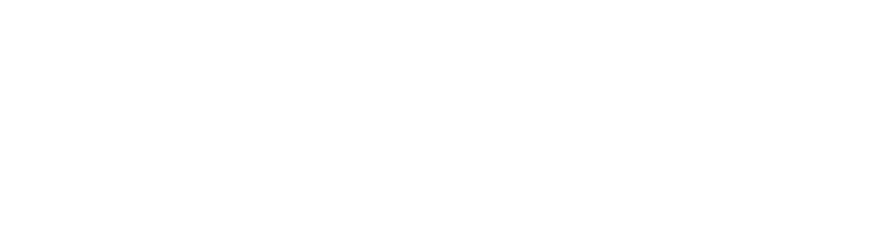
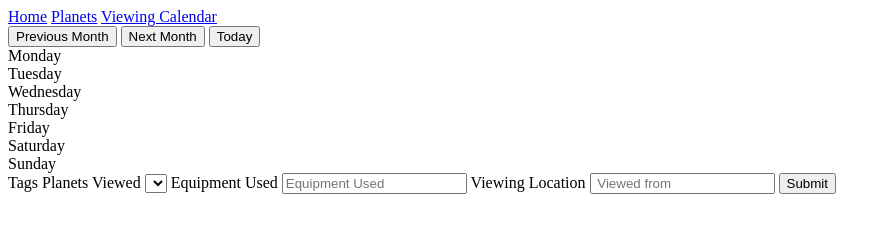
Before and after one commit to Joshua-Hetherton/Planet-Finder-PWA, a website: page views/calender.html in a window 1280 px wide. Shown: the whole page, without its empty margins (0-891 px from the left). Drawn offline with Linux system fonts and the light colour scheme.

Commit message:
Feat: Added basic Calendar fields+layout for dates

```diff
--- a/views/calender.html
+++ b/views/calender.html
@@ -4,7 +4,54 @@
         <title>Planet Calendar</title>
     </head>
     <body>
+        <div class="navigation-bar">
+            <a href="/">Home</a>
+            <a href="/views/planet-info.html">Planets</a>
+            <a href="/views/calender.html">Viewing Calendar</a>
+        </div>
 
+        <div class="calendar-container">
+            <div class="calendar-control">
+                <button id="Previous-Month">Previous Month</button>
+                <button id="Next-Month"> Next Month</button>
+                <button id="Today">Today</button>
+            </div>
+            <div id="calendar-weekdays">
+                <div class="weekday">Monday</div>
+                <div class="weekday">Tuesday</div>
+                <div class="weekday">Wednesday</div>
+                <div class="weekday">Thursday</div>
+                <div class="weekday">Friday</div>
+                <div class="weekday">Saturday</div>
+                <div class="weekday">Sunday</div>
+
+            </div>
+            <div id="grid-calender">
+
+            </div>
+        </div>
+
+        <div id="Edit-day" class="hidden">
+            <div class="Edit-container">
+                <label>Tags</label>
+
+                <label>Planets Viewed</label>
+                <select id="planet-view-tags">
+                    <!-- Dynamic via JavaScript-->
+                </select>
+
+                <label>Equipment Used</label>
+                <input type="string" id="equipment-used" placeholder ="Equipment Used">
+
+                <label> Viewing Location</label>
+                <input type="location" id="viewing-location" placeholder=" Viewed from">
+
+
+                <button id="submit-information">Submit</button>
+            </div>
+
+
+        </div>
     </body>
 
 
```
